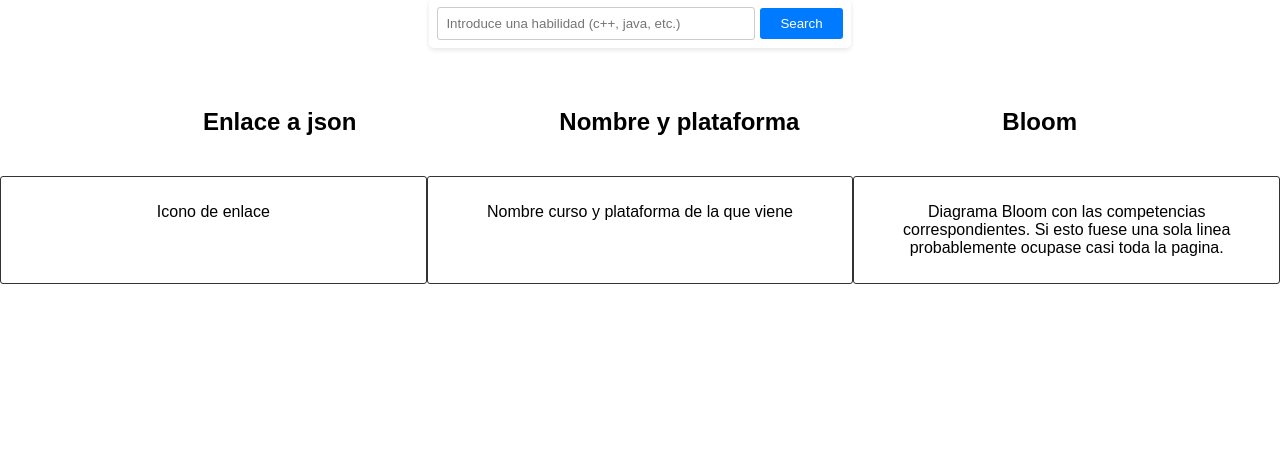
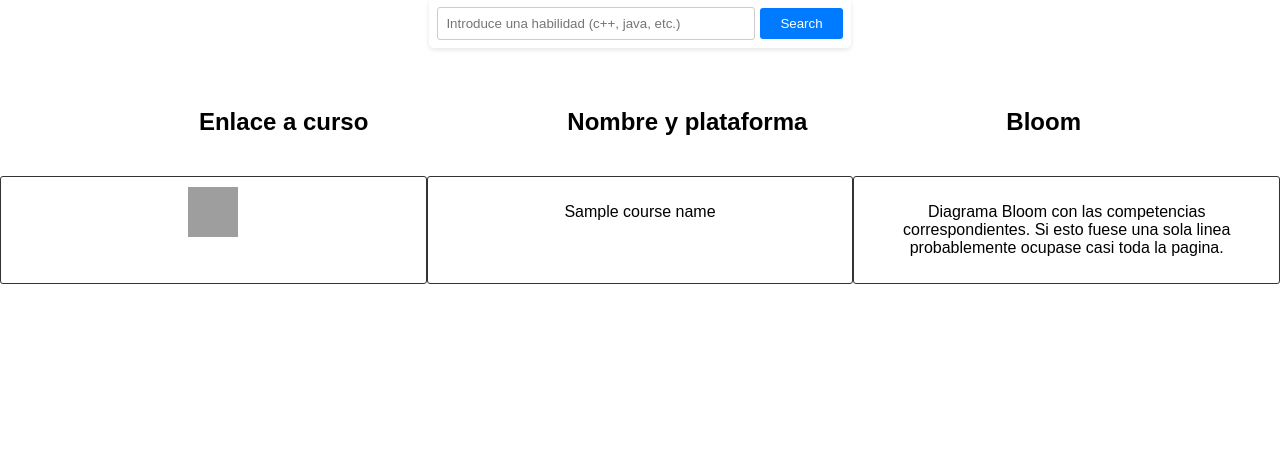
Before and after one commit to mfdiaz308/TFGMiguelFernandez, a Flask app: template templates/results.html in a window 1280 px wide. Shown: the part 180-641 px from the top of the page. Run offline with Flask 3, Linux system fonts and the light colour scheme; the template is opened without the code that fills it: most values are stand-ins (such as "Sample title", 1, 10 or a date in 2020); grey boxes are pictures that could not be loaded.

Commit message:
Added test json, dynamic web page

```diff
--- a/app.py
+++ b/app.py
@@ -1,8 +1,20 @@
+import json
 from flask import Flask, render_template, request
 from flask_cors import CORS
 
 app = Flask(__name__)
 CORS(app)
+
+def get_course(query):
+    with open('test.json','r') as f:
+        data = json.load(f)
+
+    for course in data:
+        if query.lower() in course['name'].lower() or query.lower() in course['skills'] or query.lower() in course['description']:
+            print(str(course['name']))
+            return course
+
+    return None
 
 @app.route('/')
 def index():
@@ -13,10 +25,15 @@ def search():
     if request.method == 'POST':
         search_query = request.form['search']
         print("Search query:", search_query)
+        course = get_course(search_query)
         # Redirects back to the home page for now
-        return render_template('results.html', search_input = search_query)
+        return render_template('results.html', course_url = course['url'], course_name = course['name'])
     # If it's a GET request or other method, redirect to the home page
     return render_template('index.html', search_input = '')
 
+#TODO: setup apache server
+#TODO: put all json files in one file
+#TODO: display search_query directly when switching to results.html
+
 if __name__ == '__main__':
     app.run(debug=True)
--- a/templates/results.html
+++ b/templates/results.html
@@ -78,33 +78,6 @@
         }
     </style>
 
-    <script>
-        document.addEventListener('DOMContentLoaded', function() {
-            var searchForm = document.querySelector('.search-form');
-            var searchInput = document.getElementById('search');
-            var resultItems = document.querySelectorAll('.result-item p');
-
-            searchForm.addEventListener('submit', function(event) {
-                event.preventDefault();
-
-                var inputValue = searchInput.value.trim();
-
-                resultItems.forEach(function(item, index) {
-                    if (index === 0) {
-                        item.textContent = inputValue;
-                    } else if (index === 1) {
-                        item.textContent = inputValue.toUpperCase();
-                    } else if (index === 2) {
-                        item.textContent = '¡' + inputValue + '!';
-                    }
-                });
-
-                searchInput.value = ''; // Limpiar el contenido del input de búsqueda
-            });
-        });
-    </script>
-
-
 </head>
 <body>
 
@@ -122,7 +95,7 @@
 
     <div class="result-title">
         <div class="result-title">
-            <h2>Enlace a json</h2>
+            <h2>Enlace a curso</h2>
         </div>
         <div class="result-title">
             <h2>Nombre y plataforma</h2>
@@ -134,10 +107,12 @@
 
     <div class="result-container">
         <div class="result-item">
-            <p>Icono de enlace</p>
+            <a href={{course_url}}>
+                <img src="https://media.istockphoto.com/id/1135273220/vector/link-icon-hyperlink-chain-symbol-external-link-symbol-vector-icon-download-share-and-load.jpg?s=612x612&w=0&k=20&c=RamInH2oNHWH_H0ESESgVdJ4GPXkFuffI-xgCZHj7R8=" alt="Link" width="50" height="50">
+            </a>
         </div>
         <div class="result-item">
-            <p>Nombre curso y plataforma de la que viene</p>
+            <p>{{course_name}}</p>
         </div>
         <div class="result-item">
             <p>Diagrama Bloom con las competencias correspondientes. Si esto fuese una sola linea probablemente ocupase casi toda la pagina.</p>
```
Also changed, not shown: test.json (added, +35 -0 lines).
